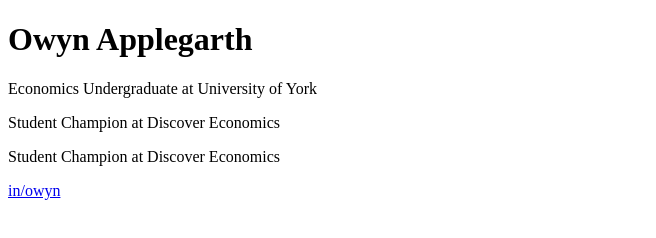
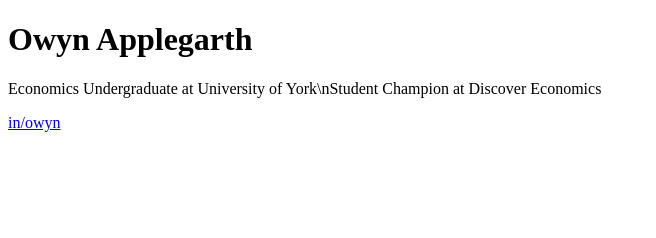
Before and after one commit to OwynApplegarth/OwynApplegarth.github.io, a plain HTML site: page index.html in a window 1280 px wide. Shown: the whole page, without its empty margins (0-656 px from the left). Drawn offline with Linux system fonts and the light colour scheme.

Commit message:
Update index.html

```diff
--- a/index.html
+++ b/index.html
@@ -2,9 +2,7 @@
 <html>
 <body>
 <h1>Owyn Applegarth</h1>
-<p>Economics Undergraduate at University of York</p>
-<p>Student Champion at Discover Economics</p>
-<p>Student Champion at Discover Economics</p>
+<p>Economics Undergraduate at University of York\nStudent Champion at Discover Economics</p>
 <p><a href="https://linkedin.com/in/owyn">in/owyn</a></p>
 </body>
 </html>
```
